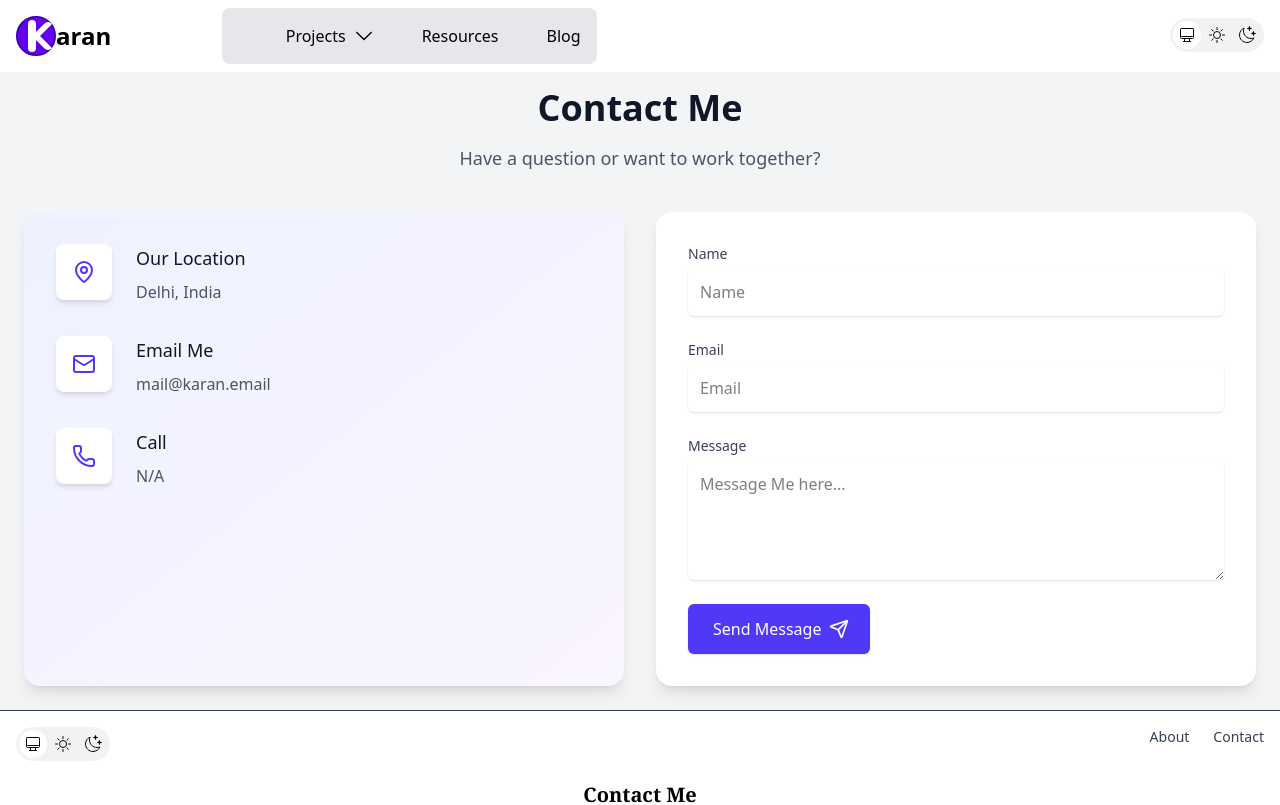
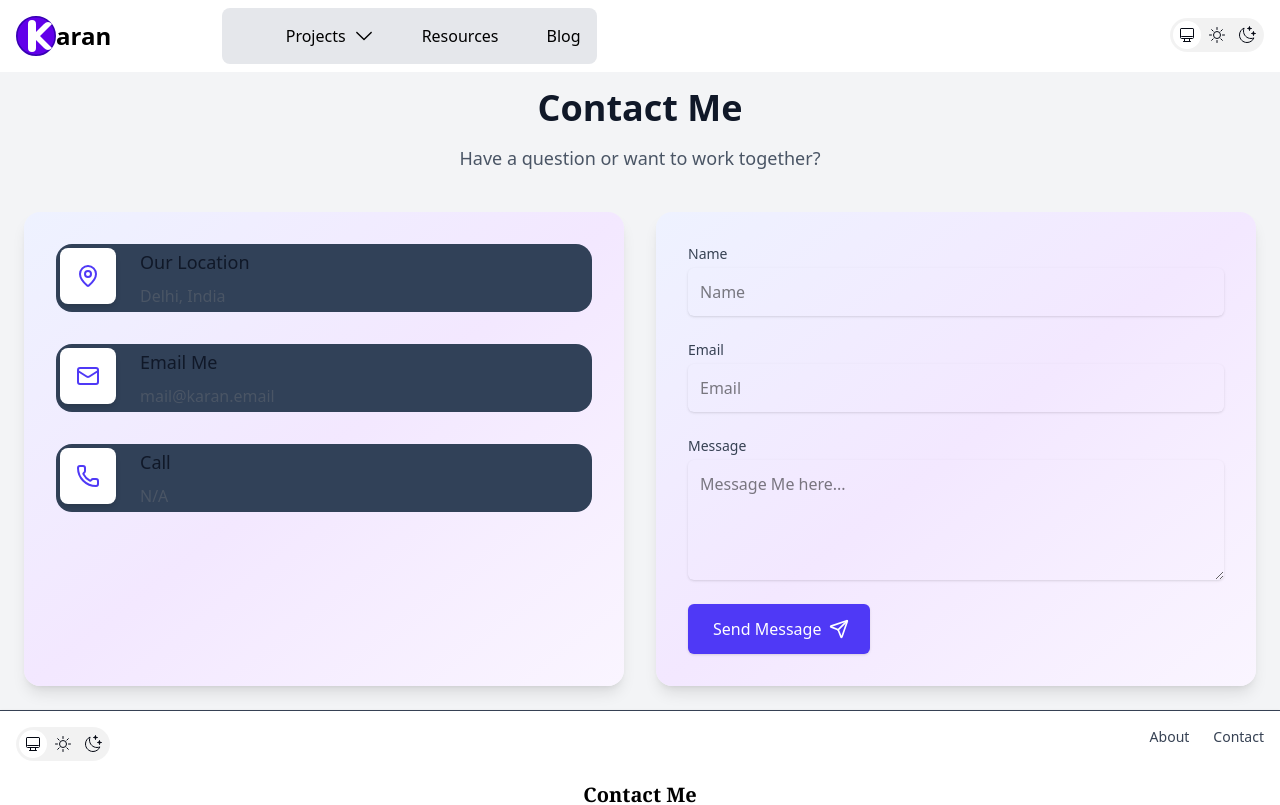
Before and after one commit to knkrn5/karan, a React (Vite) app: page /contact in a window 1280 px wide. Shown: the top 805 px of the page. Built offline with nearby package versions, Linux system fonts and the light colour scheme.

Commit message:
contact css

```diff
--- a/src/pages/contact.tsx
+++ b/src/pages/contact.tsx
@@ -27,7 +27,7 @@ function Contact() {
   };
 
   return (
-    <div className="bg-gray-100 dark:bg-dark">
+    <div className="bg-gray-100 dark:bg-gray-800">
       <div className="text-center mb-4">
         <h1 className="text-4xl font-bold text-gray-900 dark:text-white mb-4 pt-4">Contact Me</h1>
         <p className="text-lg text-gray-600 dark:text-gray-300">Have a question or want to work together?</p>
@@ -35,9 +35,9 @@ function Contact() {
 
       <div className="grid grid-cols-1 p-6 lg:grid-cols-2 gap-8">
         {/* Contact Details Section */}
-        <div className="bg-gradient-to-br from-indigo-50 to-purple-50 dark:from-gray-800 dark:to-gray-700 p-8 rounded-2xl shadow-lg">
+        <div className="bg-gradient-to-br from-indigo-50 via-purple-100 to-purple-50 dark:from-gray-900 dark:via-gray-800 dark:to-gray-900 p-8 rounded-2xl shadow-lg">
           <div className="space-y-8">
-            <div className="flex items-start space-x-6">
+            <div className="flex items-start space-x-6 rounded-2xl p-1 bg-slate-700">
               <div className="flex-shrink-0">
                 <div className="p-4 bg-white dark:bg-gray-700 rounded-lg shadow-md">
                   <MapPin className="w-6 h-6 text-indigo-600 dark:text-indigo-400" />
@@ -49,7 +49,7 @@ function Contact() {
               </div>
             </div>
 
-            <div className="flex items-start space-x-6">
+            <div className="flex items-start space-x-6 rounded-2xl p-1 bg-slate-700">
               <div className="flex-shrink-0">
                 <div className="p-4 bg-white dark:bg-gray-700 rounded-lg shadow-md">
                   <Mail className="w-6 h-6 text-indigo-600 dark:text-indigo-400" />
@@ -61,7 +61,7 @@ function Contact() {
               </div>
             </div>
 
-            <div className="flex items-start space-x-6">
+            <div className="flex items-start space-x-6 rounded-2xl p-1 bg-slate-700">
               <div className="flex-shrink-0">
                 <div className="p-4 bg-white dark:bg-gray-700 rounded-lg shadow-md">
                   <Phone className="w-6 h-6 text-indigo-600 dark:text-indigo-400" />
@@ -77,7 +77,7 @@ function Contact() {
         </div>
 
         {/* Contact Form Section */}
-        <div className="bg-white dark:bg-gray-800 p-8 rounded-2xl shadow-lg">
+        <div className="bg-gradient-to-br from-indigo-50 via-purple-100 to-purple-50 dark:from-gray-900 dark:via-gray-800 dark:to-gray-900 p-8 rounded-2xl shadow-lg">
           <form onSubmit={handleSubmit} className="space-y-6">
             <div>
               <label htmlFor="name" className="block text-sm font-medium text-gray-700 dark:text-gray-300">
@@ -89,7 +89,7 @@ function Contact() {
                 id="name"
                 value={formData.name}
                 onChange={handleChange}
-                className="mt-1 p-3 block w-full rounded-md border-gray-300 dark:border-gray-600 shadow-sm focus:border-indigo-500 focus:ring-indigo-500 dark:bg-gray-700 dark:text-white"
+                className="mt-1 p-3 block w-full outline-none rounded-md border-gray-300 dark:border-gray-600 shadow-sm focus:border-indigo-500 focus:ring-indigo-500 dark:bg-gray-700 dark:text-white"
                 placeholder="Name"
               />
             </div>
@@ -104,7 +104,7 @@ function Contact() {
                 id="email"
                 value={formData.email}
                 onChange={handleChange}
-                className="mt-1 p-3 block w-full rounded-md border-gray-300 dark:border-gray-600 shadow-sm focus:border-indigo-500 focus:ring-indigo-500 dark:bg-gray-700 dark:text-white"
+                className="mt-1 p-3 block w-full outline-none rounded-md border-gray-300 dark:border-gray-600 shadow-sm focus:border-indigo-500 focus:ring-indigo-500 dark:bg-gray-700 dark:text-white"
                 placeholder="Email"
               />
             </div>
@@ -120,14 +120,14 @@ function Contact() {
                 rows={4}
                 value={formData.message}
                 onChange={handleChange}
-                className="mt-1 p-3 block w-full rounded-md border-gray-300 dark:border-gray-600 shadow-sm focus:border-indigo-500 focus:ring-indigo-500 dark:bg-gray-700 dark:text-white"
+                className="mt-1 p-3 block w-full outline-none rounded-md border-gray-300 dark:border-gray-600 shadow-sm focus:border-indigo-500 focus:ring-indigo-500 dark:bg-gray-700 dark:text-white"
                 placeholder="Message Me here..."
               />
             </div>
 
             <button
               type="submit"
-              className="inline-flex items-center px-6 py-3 border border-transparent rounded-md shadow-sm text-base font-medium text-white bg-indigo-600 hover:bg-indigo-700 focus:outline-none focus:ring-2 focus:ring-offset-2 focus:ring-indigo-500 transition-colors"
+              className="inline-flex items-center px-6 py-3 border border-transparent rounded-md shadow-sm text-base font-medium text-white bg-indigo-600 hover:bg-indigo-700  focus:ring-indigo-500 transition-colors"
             >
               Send Message
               <Send className="ml-2 -mr-1 h-5 w-5" />
```
